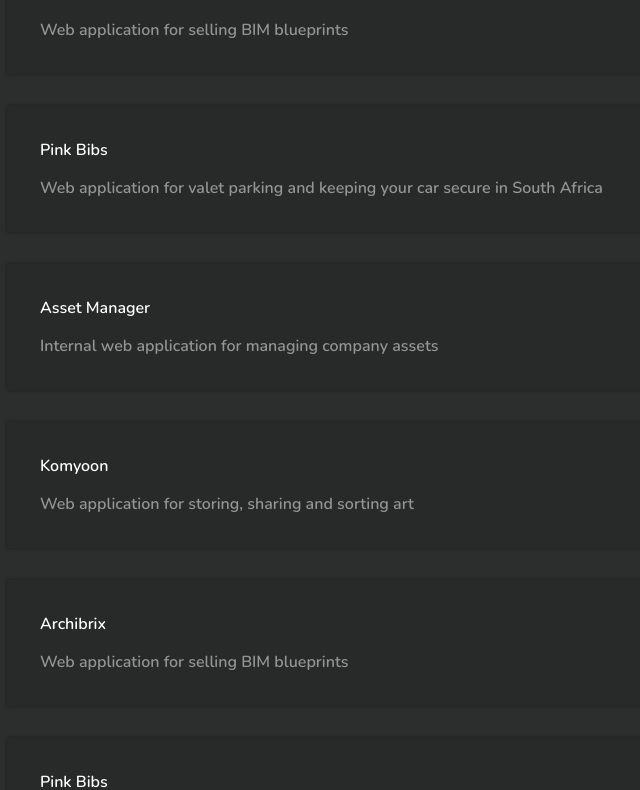
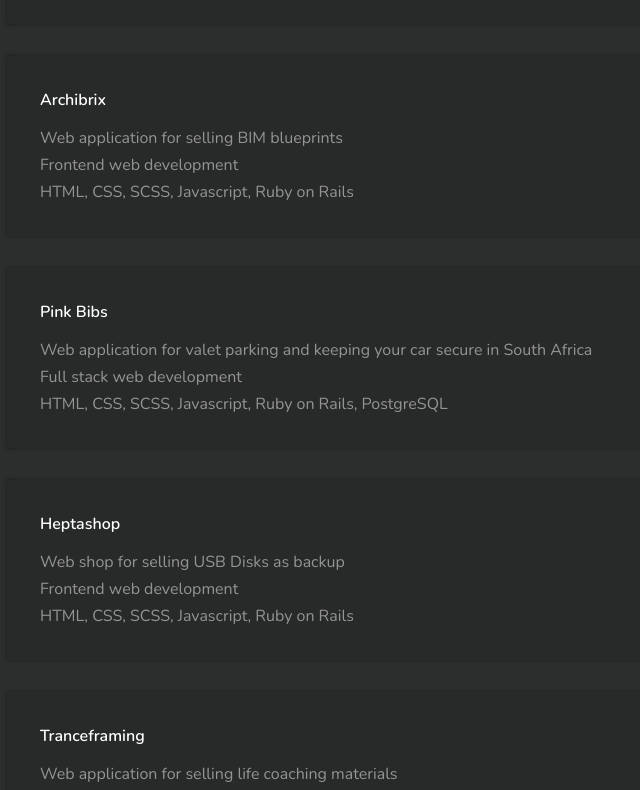
Before and after one commit to lmatuzic/portfolio, a React (Create React App) app: page /projects in a window 1280 px wide. Shown: the part 551-1341 px from the top of the page, without its empty margins (258-898 px from the left). Built offline with nearby package versions, Linux system fonts and the light colour scheme.

Commit message:
removed duplicate component render, added remaining projects data, created function that opens link in new tab

```diff
--- a/src/components/Project.js
+++ b/src/components/Project.js
@@ -2,14 +2,23 @@
 import projects from '../projectData.json'
 
 function Project() {
+  const openInNewTab = (url) => {
+    const newWindow = window.open(url, '_blank', 'noopener, noreferrer');
+    if (newWindow) {
+      newWindow.opener = null
+    }
+  }
+
   return (
     <>
       {
         projects.map((project) => {
           return (
-            <div key={project.id} className="project" id={project.id}>
+            <div key={project.id} className="project" id={project.id} onClick={() => openInNewTab(project.link)}>
               <h4 className="project__name">{project.name}</h4>
               <div className="project__description">{project.description}</div>
+              <div className="project__role">{project.role}</div>
+              <div className="project__technologies">{project.technologies}</div>
             </div>
           )
         })
--- a/src/pages/Projects.js
+++ b/src/pages/Projects.js
@@ -1,6 +1,5 @@
 import React from 'react'
 import { motion } from 'framer-motion'
-
 import Project from '../components/Project'
 
 const Projects = () => {
@@ -20,7 +19,6 @@
       </motion.h2>
 
       <Project />
-      <Project />
     </div>
   )
 }
--- a/src/projectData.json
+++ b/src/projectData.json
@@ -1,9 +1,10 @@
 [
   {
-    "name": "Asset Manager",
-    "description": "Internal web application for managing company assets ",
+    "name": "Hespo",
+    "description": "Web shop (mattresses, beds, bedrooms, pillows, floorings, etc…)",
     "role": "Frontend web development",
     "technologies": "HTML, CSS, SCSS, Javascript, Ruby on Rails",
+    "link": "https://hespo.hr/",
     "id": 1
   },
   {
@@ -11,6 +12,7 @@
     "description": "Web application for storing, sharing and sorting art",
     "role": "Frontend web development",
     "technologies": "HTML, CSS, SCSS, Javascript, Ruby on Rails",
+    "link": "https://komyoon.com/",
     "id": 2
   },
   {
@@ -18,13 +20,43 @@
     "description": "Web application for selling BIM blueprints",
     "role": "Frontend web development",
     "technologies": "HTML, CSS, SCSS, Javascript, Ruby on Rails",
+    "link": "https://archibrix.com/",
     "id": 3
   },
   {
     "name": "Pink Bibs",
     "description": "Web application for valet parking and keeping your car secure in South Africa",
     "role": "Full stack web development",
+    "technologies": "HTML, CSS, SCSS, Javascript, Ruby on Rails, PostgreSQL",
+    "link": "https://www.pinkbibs.co/",
+    "id": 4
+  },
+  {
+    "name": "Heptashop",
+    "description": "Web shop for selling USB Disks as backup",
+    "role": "Frontend web development",
     "technologies": "HTML, CSS, SCSS, Javascript, Ruby on Rails",
-    "id": 4
+    "id": 5
+  },
+  {
+    "name": "Tranceframing",
+    "description": "Web application for selling life coaching materials",
+    "role": "Frontend web development",
+    "technologies": "HTML, CSS, SCSS, Javascript, Ruby on Rails",
+    "id": 6
+  },
+  {
+    "name": "Asset Manager",
+    "description": "Internal web application for managing company assets ",
+    "role": "Frontend web development",
+    "technologies": "HTML, CSS, SCSS, Javascript, Ruby on Rails",
+    "id": 7
+  },
+  {
+    "name": "Beap",
+    "description": "Beap company official website",
+    "role": "Full stack web development",
+    "technologies": "HTML, CSS, SCSS, Javascript, Ruby on Rails, PostgreSQL",
+    "id": 8
   }
 ]
--- a/src/stylesheets/_core.scss
+++ b/src/stylesheets/_core.scss
@@ -9,7 +9,6 @@
 body {
   background-color: $dark-gray;
   color: $gray;
-  font-weight: 600;
 }
 
 h1, h2, h3, h4, h5 {
--- a/src/stylesheets/_projects.scss
+++ b/src/stylesheets/_projects.scss
@@ -14,6 +14,10 @@
     &:hover {
       cursor: pointer;
       box-shadow: 0px 0px 8px rgba(0, 0, 0, 0.5);
+
+      .project__name {
+        color: $orange;
+      }
     }
 
     div {
@@ -26,6 +30,7 @@
 
     &__name {
       margin-bottom: 1em;
+      transition: color 0.15s ease-out;
     }
 
     &__technologies {
```
Also changed, not shown: 1 other file (tests, documents, lock files or other folders).
